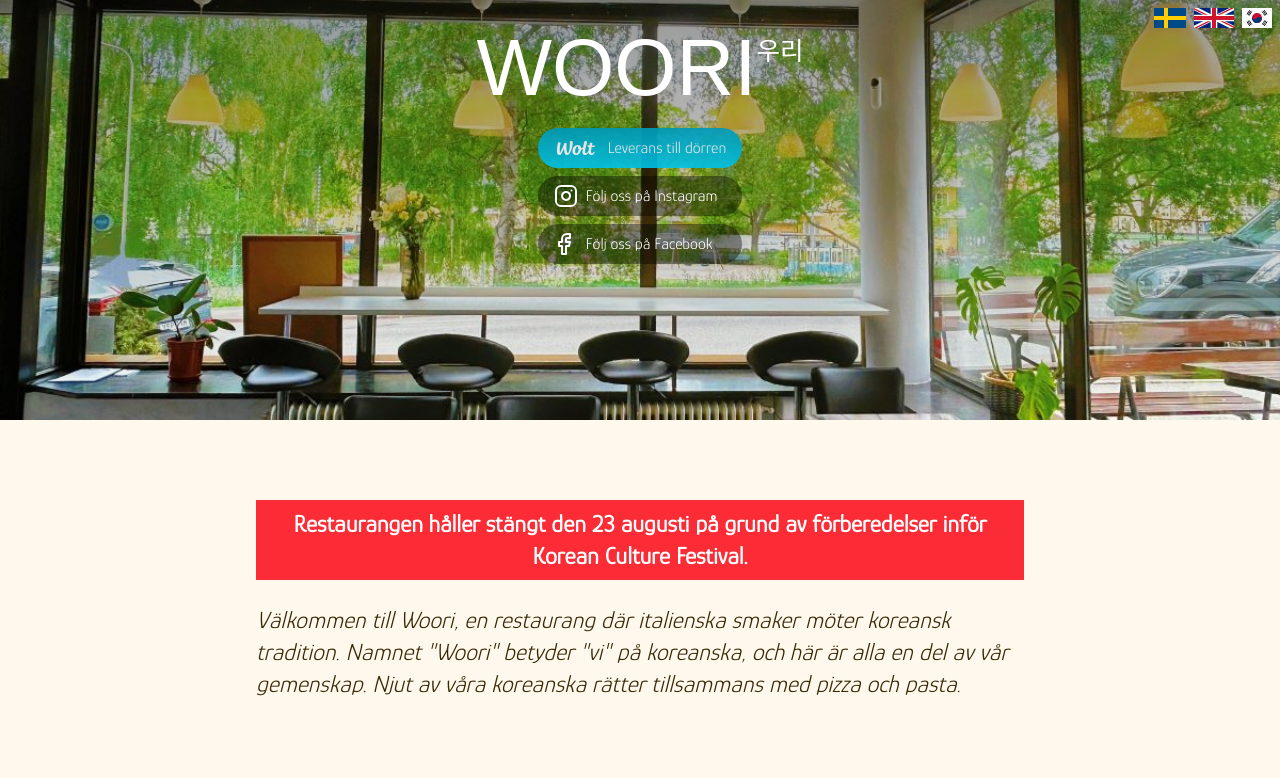
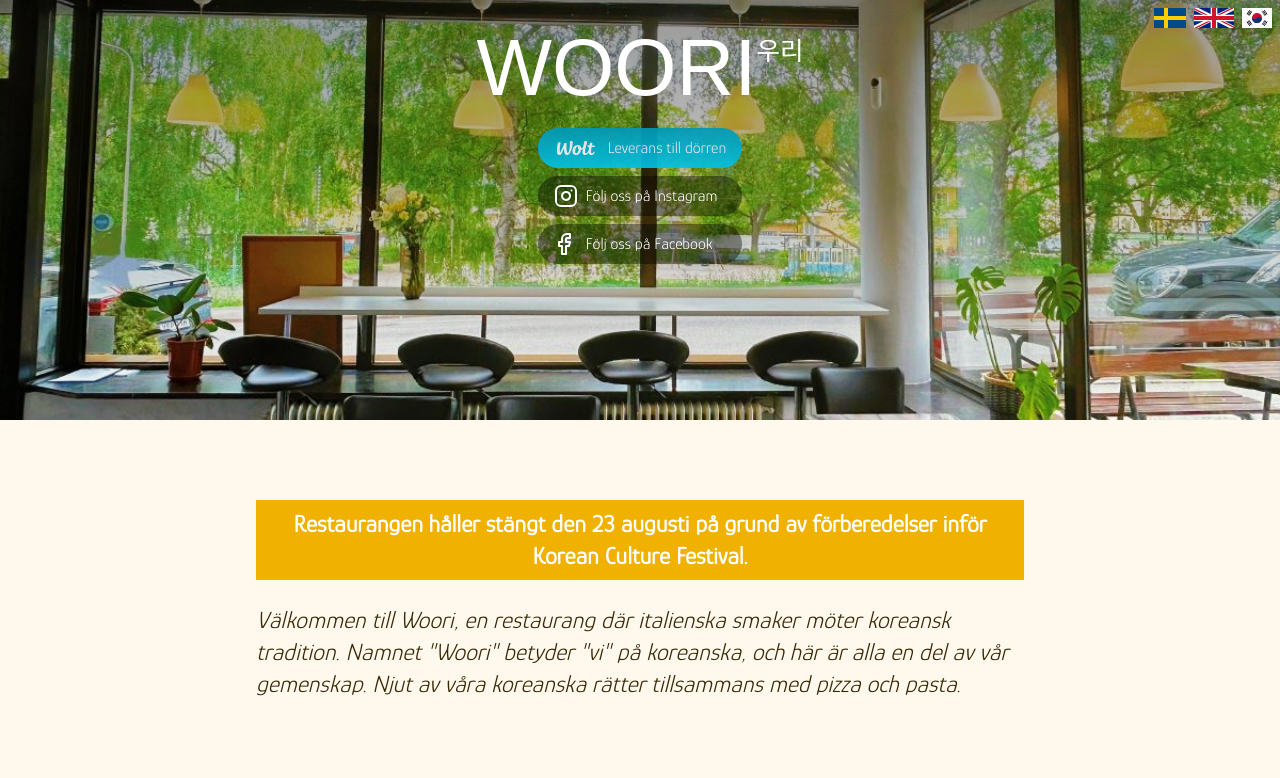
Before and after one commit to Woori-AB/website, a Next.js app: page / in a window 1280 px wide. Shown: the top 778 px of the page. Built offline with nearby package versions, Linux system fonts and the light colour scheme; a web font is replaced by a local one.

Commit message:
fix: change notice color to yellow

```diff
--- a/src/components/Home.tsx
+++ b/src/components/Home.tsx
@@ -39,7 +39,7 @@ export default function Home() {
               viewport={{ once: true }}
             >
               {intl.formatMessage({ id: "notice" }) !== "notice" && (
-                <p className="text-2xl p-2 text-center font-gloryLight md:mb-6 bg-red-500 font-bold text-white">
+                <p className="text-2xl p-2 text-center font-gloryLight md:mb-6 bg-yellow-500 font-bold text-white">
                   {intl.formatMessage({ id: "notice" })}
                 </p>
               )}
```
